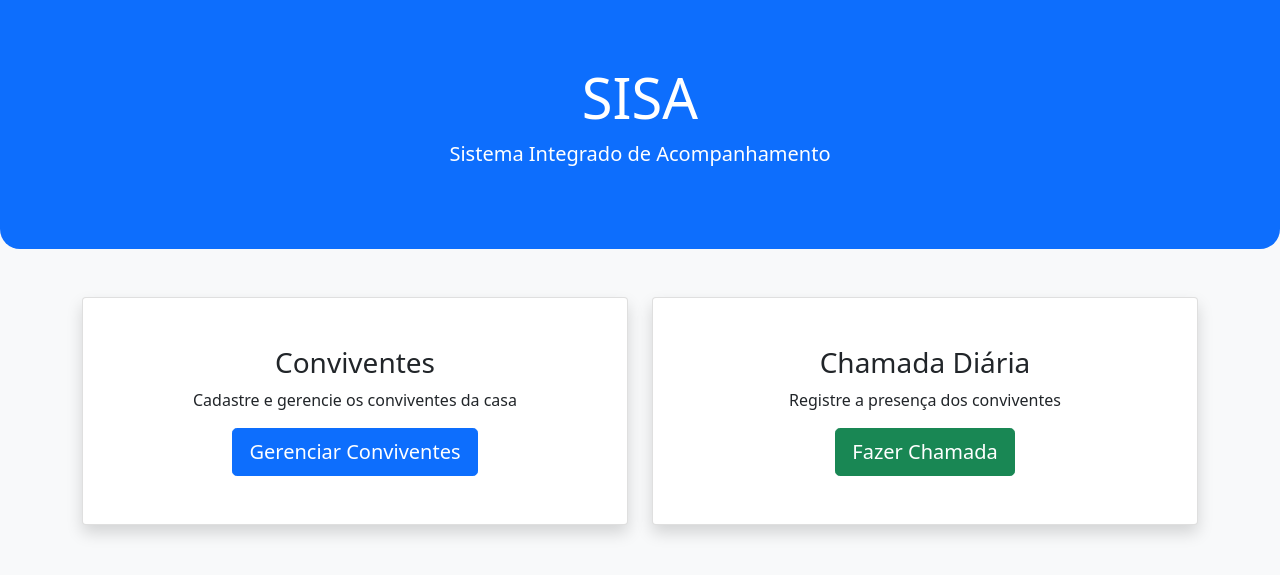
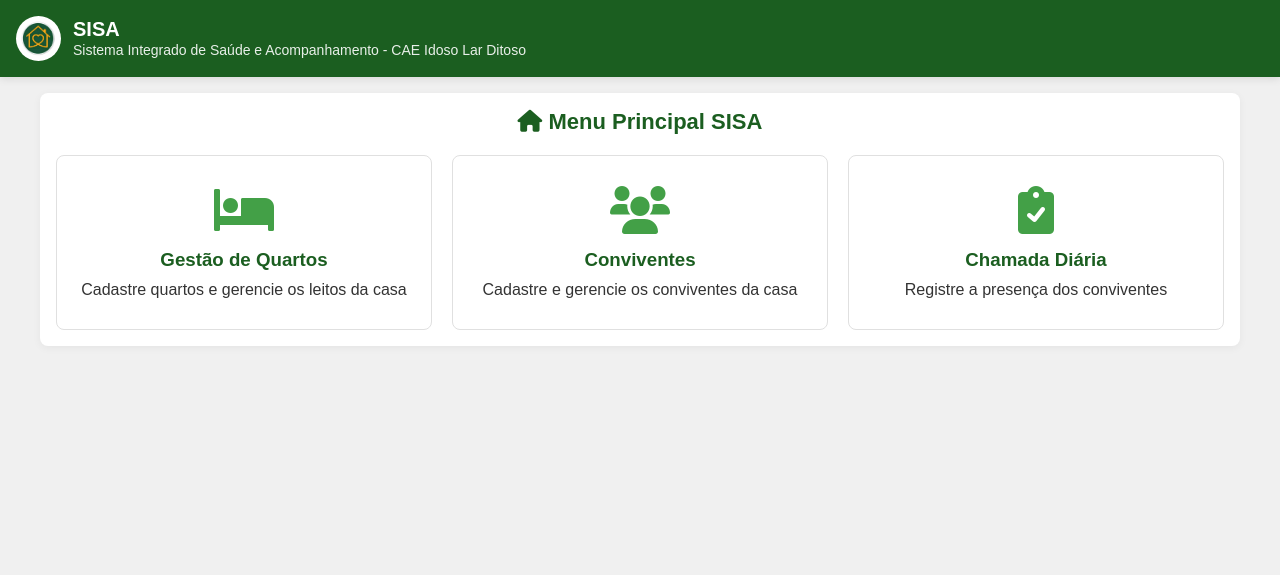
Before and after one commit to larditosotele-pixel/sisa-nuvem, a Flask app: page / in a window 1280 px wide. Shown: the top 575 px of the page. Run offline with Flask 3, Linux system fonts and the light colour scheme; some libraries are stand-ins or nearby versions.

Commit message:
Update index.html

```diff
--- a/templates/index.html
+++ b/templates/index.html
@@ -1,58 +1,61 @@
-<!DOCTYPE html>
-<html lang="pt-BR">
-<head>
-    <meta charset="UTF-8">
-    <meta name="viewport" content="width=device-width, initial-scale=1.0">
-    <title>SISA - Sistema Integrado</title>
-    <link href="https://cdn.jsdelivr.net/npm/bootstrap@5.1.3/dist/css/bootstrap.min.css" rel="stylesheet">
-    <style>
-        body { background-color: #f8f9fa; }
-        .hero { padding: 4rem 2rem; background: #0d6efd; color: white; border-radius: 0 0 20px 20px; }
-        .card-menu { transition: transform 0.2s; }
-        .card-menu:hover { transform: scale(1.05); }
-    </style>
-</head>
-<body>
-    <div class="hero text-center mb-5">
-        <h1 class="display-4">SISA</h1>
-        <p class="lead">Sistema Integrado de Acompanhamento</p>
-    </div>
+{% extends "base.html" %}
 
-    <div class="container">
-        {% with messages = get_flashed_messages() %}
-            {% if messages %}
-                {% for message in messages %}
-                    <div class="alert alert-success alert-dismissible fade show" role="alert">
-                        {{ message }}
-                        <button type="button" class="btn-close" data-bs-dismiss="alert"></button>
-                    </div>
-                {% endfor %}
-            {% endif %}
-        {% endwith %}
+{% block title %}SISA - Menu Principal{% endblock %}
 
-        <div class="row g-4">
-            <div class="col-md-6">
-                <div class="card card-menu shadow">
-                    <div class="card-body text-center p-5">
-                        <h3 class="card-title">Conviventes</h3>
-                        <p class="card-text">Cadastre e gerencie os conviventes da casa</p>
-                        <a href="{{ url_for('lista_conviventes') }}" class="btn btn-primary btn-lg">Gerenciar Conviventes</a>
-                    </div>
-                </div>
-            </div>
+{% block content %}
+<style>
+    .menu-grid {
+        display: grid;
+        grid-template-columns: repeat(auto-fit, minmax(280px, 1fr));
+        gap: 20px;
+        margin-top: 20px;
+    }
+    .menu-card {
+        background: white;
+        border: 1px solid #e0e0e0;
+        border-radius: 8px;
+        padding: 30px 20px;
+        text-align: center;
+        transition: all 0.3s;
+        text-decoration: none;
+        color: #333;
+    }
+    .menu-card:hover {
+        transform: translateY(-5px);
+        box-shadow: 0 8px 16px rgba(0,0,0,0.1);
+        border-color: #43a047;
+    }
+    .menu-card i {
+        font-size: 48px;
+        color: #43a047;
+        margin-bottom: 15px;
+        display: block;
+    }
+    .menu-card h3 {
+        color: #1b5e20;
+        margin-bottom: 10px;
+    }
+</style>
 
-            <div class="col-md-6">
-                <div class="card card-menu shadow">
-                    <div class="card-body text-center p-5">
-                        <h3 class="card-title">Chamada Diária</h3>
-                        <p class="card-text">Registre a presença dos conviventes</p>
-                        <a href="{{ url_for('chamada') }}" class="btn btn-success btn-lg">Fazer Chamada</a>
-                    </div>
-                </div>
-            </div>
-        </div>
-    </div>
+<h2 style="text-align: center; color: #1b5e20;"><i class="fas fa-home"></i> Menu Principal SISA</h2>
 
-    <script src="https://cdn.jsdelivr.net/npm/bootstrap@5.1.3/dist/js/bootstrap.bundle.min.js"></script>
-</body>
-</html>
+<div class="menu-grid">
+    <a href="{{ url_for('lista_quartos') }}" class="menu-card">
+        <i class="fas fa-bed"></i>
+        <h3>Gestão de Quartos</h3>
+        <p>Cadastre quartos e gerencie os leitos da casa</p>
+    </a>
+
+    <a href="{{ url_for('lista_conviventes') }}" class="menu-card">
+        <i class="fas fa-users"></i>
+        <h3>Conviventes</h3>
+        <p>Cadastre e gerencie os conviventes da casa</p>
+    </a>
+
+    <a href="{{ url_for('chamada') }}" class="menu-card">
+        <i class="fas fa-clipboard-check"></i>
+        <h3>Chamada Diária</h3>
+        <p>Registre a presença dos conviventes</p>
+    </a>
+</div>
+{% endblock %}
```
